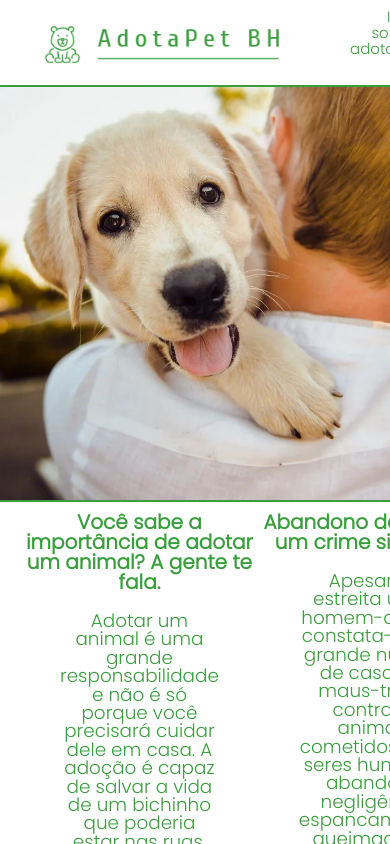
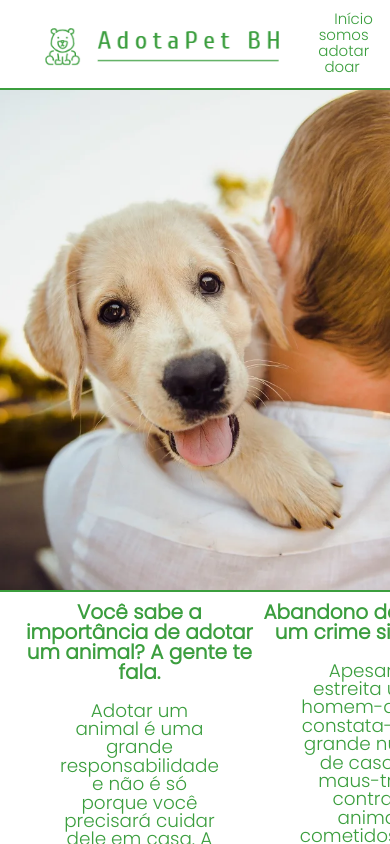
Before and after one commit to Guilherme-Ventura/AdotaPetBH-2.0, an Angular app: page / in a window 390 px wide. Shown: the top 844 px of the page. Built offline with nearby package versions, Linux system fonts and the light colour scheme.

Commit message:
Iniciando teste de menu responsivo

```diff
--- a/src/app/componets/header/header.component.css
+++ b/src/app/componets/header/header.component.css
@@ -1,34 +1,30 @@
 .header-container {
     background-color: #FFFFFF;
-    height: 65px;
-    width: 100%;
-    position: fixed;
-    top: 0px;
-    width: 100%;
-    z-index: 10;
-    display: inline-block;
+    justify-content: space-around;
+    display: flex;
+    align-items: center;
     border-bottom: 2px solid #3B9E3E;
     padding:10px 0 10px 0;
     font-family: Poppins;
+    height: 8vh;
 
 }
 
 .img-logo {
     width: 280px;
     height: 60px;
-    position: absolute;
-    padding:5px 0 5px 25px;
-    display: flex;
+    padding:10px 0 0px 25px;
+
 }
 
 .menu-container {
-    position: absolute;
     display: flex;
     align-items: center;
     width: 78%;
     height: 10%;
-    margin-top: 27px;
+    margin-top: -1px;
     left: 350px;
+    justify-content: end;
 
 }
 
```
